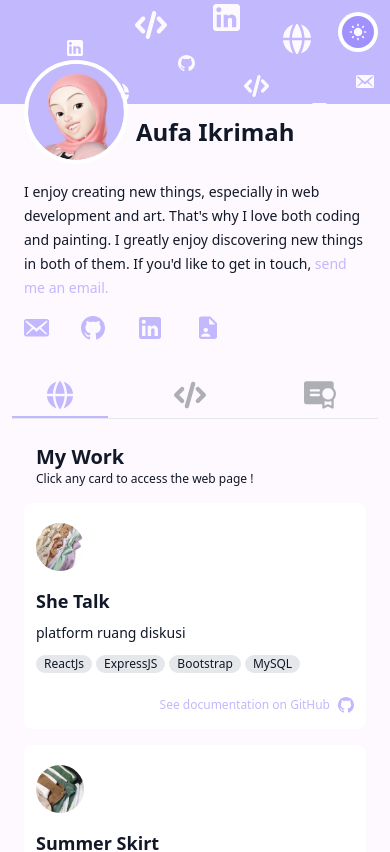
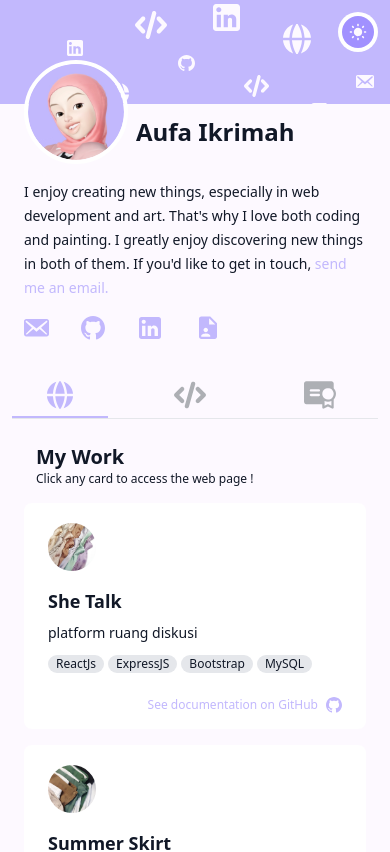
Before and after one commit to aufaikrimaa/aufaikrimaa.github.io, a React (Vite) app: page / in a window 390 px wide. Shown: the top 852 px of the page. Built offline with nearby package versions, Linux system fonts and the light colour scheme.

Commit message:
change padding

```diff
--- a/src/components/Projects.jsx
+++ b/src/components/Projects.jsx
@@ -23,7 +23,7 @@ function Projects({ projects, isDarkMode }) {
   };
 
   return (
-    <div>
+    <div className="">
       <div
         className={`w-full rounded-lg z-10 cursor-pointer relative ${
           isDarkMode
@@ -34,7 +34,7 @@ function Projects({ projects, isDarkMode }) {
         onMouseLeave={handleMouseLeave}
         onClick={handleClickLink}
       >
-        <div className="px-4 py-1 sm:px-2 mb-2">
+        <div className="px-4 py-1 md:px-4 mb-2">
           <img
             src={photo}
             alt={title}
```
